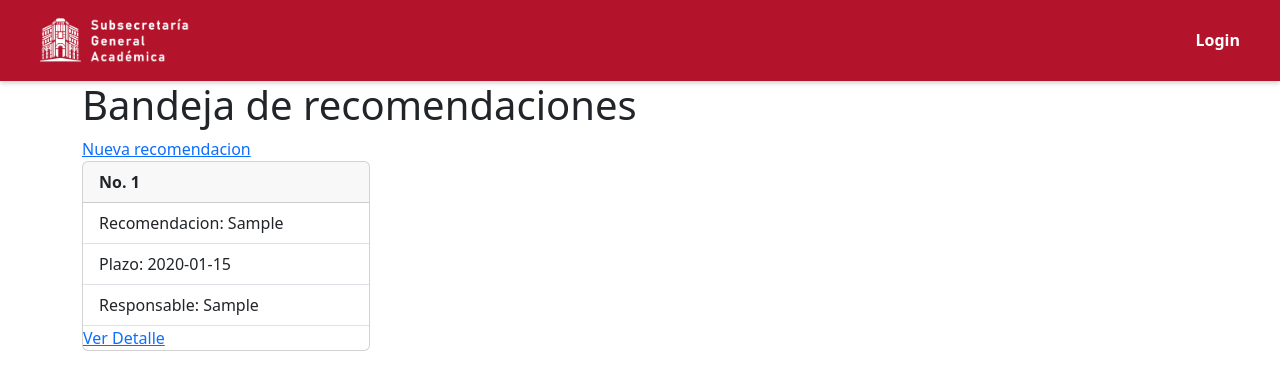
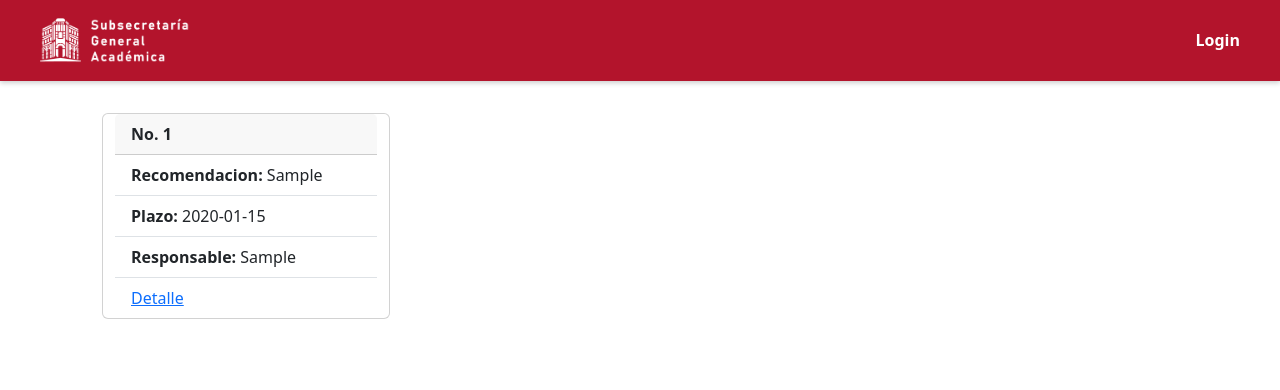
Before and after one commit to cesar-ujed/eva-demo, a Django app: page /bandeja/ in a window 1280 px wide. Shown: the top 390 px of the page. Run offline with Django 4.2, Linux system fonts and the light colour scheme; tables that the repository leaves empty hold one stand-in row (values such as "Sample post").

Commit message:
modificacion en vista de recomendaciones

```diff
--- a/frontend/templates/detalle.html
+++ b/frontend/templates/detalle.html
@@ -18,7 +18,7 @@
           <li class="list-group-item"><label for="" style="font-weight: bold;">Recursos: </label> {{ recomendacion.recursos }}</li>
           <li class="list-group-item"><label for="" style="font-weight: bold;">Responsable: </label> {{ recomendacion.responsable }}</li>
           <li class="list-group-item"><label for="" style="font-weight: bold;">Categoria: </label> {{ recomendacion.categoria }}</li>
-          <li class="list-group-item"><a href="{{ recomendacion.archivo.url }}" target="_blank">Ver videncia</a>
+          <li class="list-group-item"><a class="card-link" href="{{ recomendacion.archivo.url }}" target="_blank">Ver Evidencia</a></li>
         </ul>
       </div>
 </div>
--- a/frontend/templates/recomendaciones.html
+++ b/frontend/templates/recomendaciones.html
@@ -3,30 +3,28 @@
 {% block content %}
 
 <div class="container">
-    <div>
-        <h1>Bandeja de recomendaciones</h1>
-    </div>
-    <div>
-        <a href="{% url 'crear' %}">Nueva recomendacion</a>
-    </div>
-
+    <div id="" class="tabcontent">
+      <section class="section mb-16">
+          <div class="fluid-container">
+              <div class="tabs__panel" >
+                  <div class="row">
                       {% for recomendacion in recomendaciones %}
-    <div>
-      <div class="card" style="width: 18rem;">
+                      <div class="card" style="width: 18rem; margin: 2em;">
                         <div class="card-header" style="font-weight: bold;">
                           No. {{ recomendacion.numero_rec }}
                         </div>
                         <ul class="list-group list-group-flush">
-            <li class="list-group-item">Recomendacion: {{ recomendacion.recomendacion }}</li>
-            <li class="list-group-item">Plazo: {{ recomendacion.plazo_cumplimiento|date:"Y-m-d" }}</li>
-            <li class="list-group-item">Responsable: {{ recomendacion.responsable }}</li>
-            <a href="{% url 'detail' pk=recomendacion.pk %}">Ver Detalle</a>
+                          <li class="list-group-item"><label for="" style="font-weight: bold;">Recomendacion:</label> {{ recomendacion.recomendacion }}</li>
+                          <li class="list-group-item"><label for="" style="font-weight: bold;">Plazo:</label> {{ recomendacion.plazo_cumplimiento|date:"Y-m-d" }}</li>
+                          <li class="list-group-item"><label for="" style="font-weight: bold;">Responsable:</label> {{ recomendacion.responsable }}</li>
+                          <li class="list-group-item"><a href="{% url 'detail' pk=recomendacion.pk %}">Detalle</a></li>
                         </ul>
                       </div>
+                      {% endfor %}
                   </div>
-      {% endfor %}
-
               </div>
-
-
+          </div>
+      </section>
+    </div>
+</div>
 {% endblock %}
```
Lines whose indentation alone changed are shown as unchanged.
